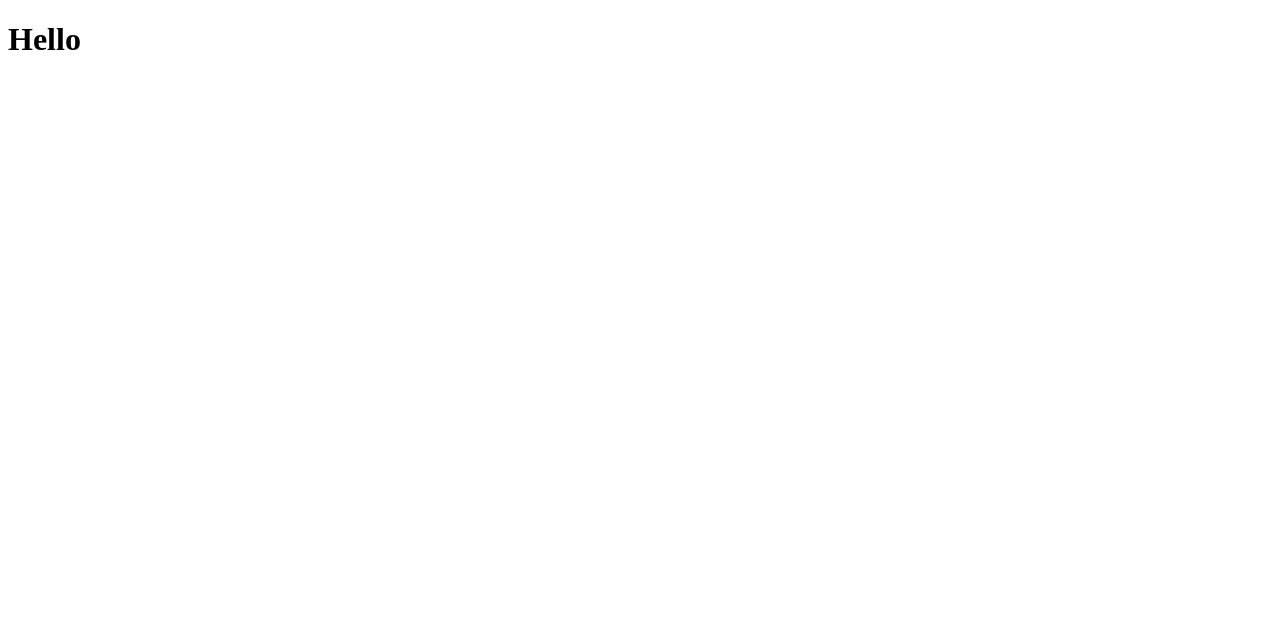
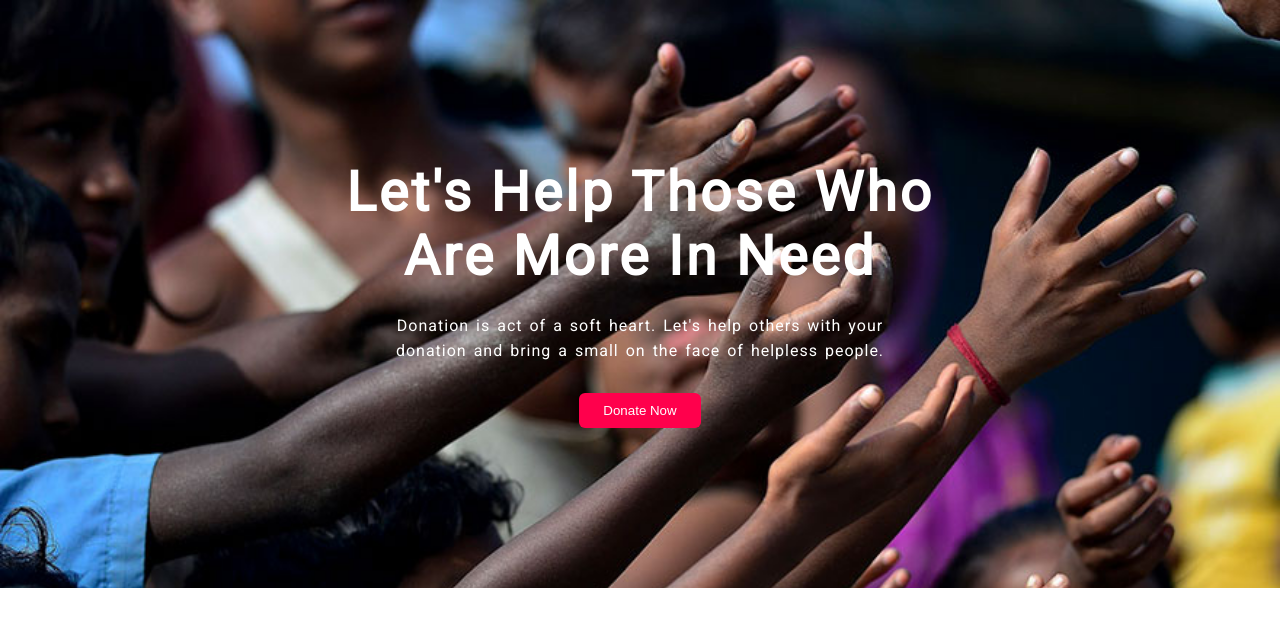
Before and after one commit to bibiromy/donation, a plain HTML site: page index.html in a window 1280 px wide. Drawn offline with Linux system fonts and the light colour scheme.

Commit message:
header-section-add

```diff
--- a/index.html
+++ b/index.html
@@ -4,9 +4,21 @@
     <meta charset="UTF-8">
     <meta http-equiv="X-UA-Compatible" content="IE=edge">
     <meta name="viewport" content="width=device-width, initial-scale=1.0">
-    <title>Document</title>
+    <link rel="stylesheet" href="style.css">
+    <!-- font-family -->
+    <link rel="preconnect" href="https://fonts.googleapis.com">
+    <link rel="preconnect" href="https://fonts.gstatic.com" crossorigin>
+    <link href="https://fonts.googleapis.com/css2?family=Roboto&display=swap" rel="stylesheet">
+    <title>Donation</title>
 </head>
 <body>
-    <h1>Hello </h1>
+    <!-- section 1 -->
+    <div class="banner">
+        <h1 class="banner-headling">Let's Help Those Who Are More In Need</h1>
+        <p class="banner-p">Donation is act of a soft heart. Let's help others with your donation and bring a small on the face of helpless people.</p>
+        <button>Donate Now</button>
+
+    </div>
+
 </body>
 </html>
--- a/style.css
+++ b/style.css
@@ -0,0 +1,37 @@
+body{
+    margin: 0;
+    padding: 0;
+    font-family: 'Roboto', sans-serif;
+    }
+    .banner{
+        background-image:  url("images/handdonation.jpg");
+        /* height: 500px; */
+        background-repeat: no-repeat;
+        background-size: cover;
+        text-align: center;
+        padding: 160px;
+        color: white;
+    }
+    .banner-headling{
+        font-size: 55px;
+        width: 70%;
+        margin: auto;
+        letter-spacing:3px;
+
+    }
+    .banner-p{
+        font-size:16px ;
+        width: 55%;
+        margin: 25px auto 30px auto;
+        word-spacing: 2px;
+        letter-spacing: 1px;
+        line-height: 25px;
+    }
+    button{
+        background-color:rgb(255, 0, 76);
+        color: white;
+        padding: 10px 24px;
+        border:none ;
+        border-radius: 6px;
+
+    }
```
Also changed, not shown: images/handdonation.jpg (renamed from images/donation.jpg).
